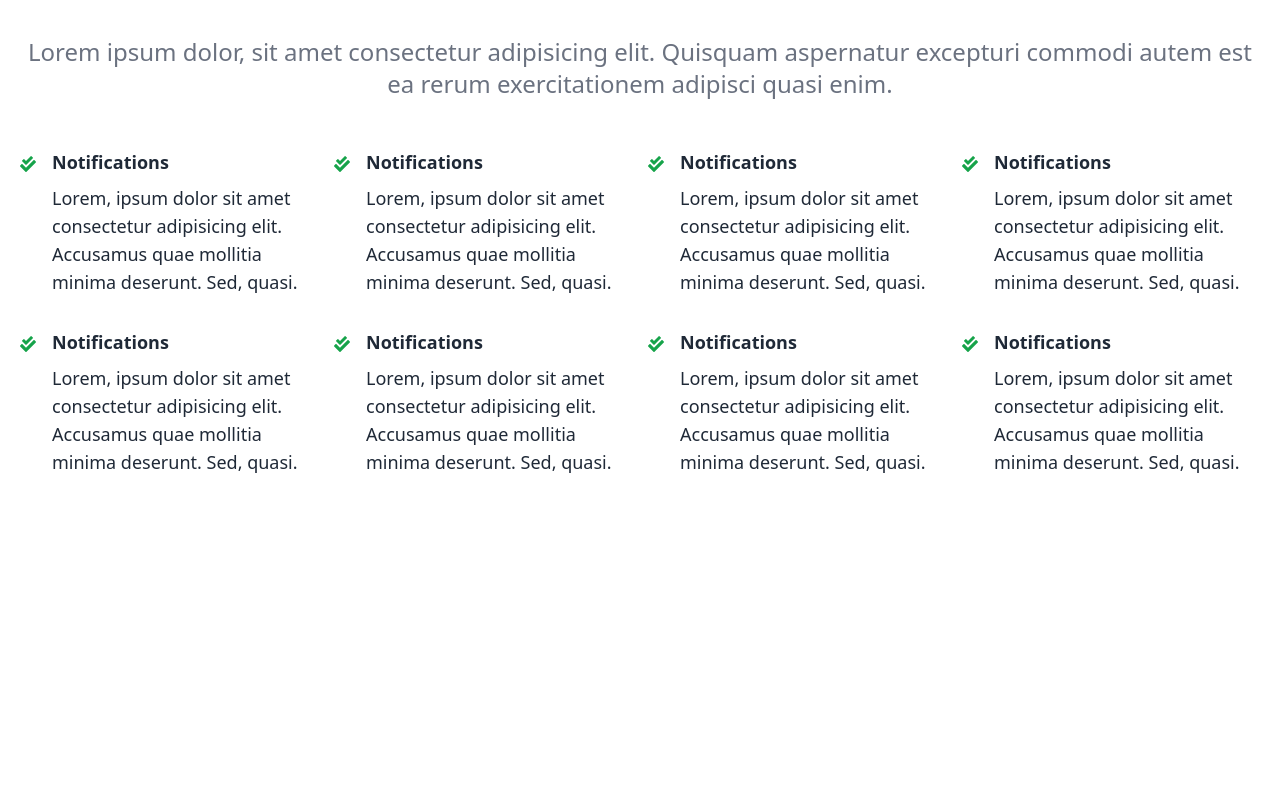
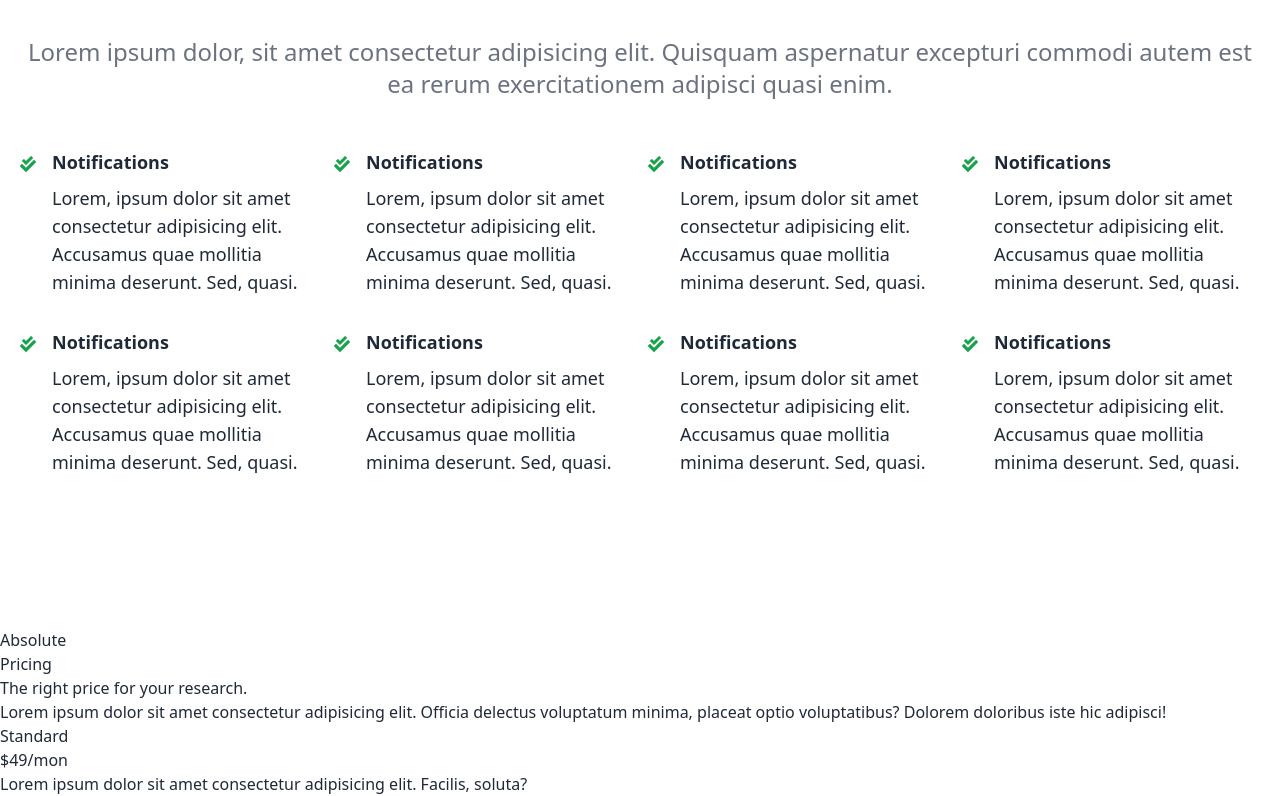
Before and after one commit to sahalmahin/cloud-management, a React (Vite) app: page / in a window 1280 px wide. Shown: the part 1758-2554 px from the top of the page. Before the commit the page ends 2386 px from the top, so only its background shows below. Built offline with nearby package versions, Linux system fonts and the light colour scheme.

Commit message:
initialized-pricing

```diff
--- a/src/components/Pricing.jsx
+++ b/src/components/Pricing.jsx
@@ -1,7 +1,30 @@
 const Pricing = () => {
     return (
         <div>
+            <div>
+                Absolute
+            </div>
 
+            <div>
+                <div>
+                    <h2>Pricing</h2>
+                    <h3>The right price for your research.</h3>
+                    <p>Lorem ipsum dolor sit amet consectetur adipisicing elit. Officia delectus voluptatum minima, placeat optio voluptatibus? Dolorem doloribus iste hic adipisci!</p>
+                </div>
+
+                <div>
+                    <div>
+                        <span>Standard</span>
+                        <div>
+                            <p>$49<span>/mon</span></p>
+                        </div>
+                        <p>Lorem ipsum dolor sit amet consectetur adipisicing elit. Facilis, soluta?</p>
+                        <div>
+
+                        </div>
+                    </div>
+                </div>
+            </div>
         </div>
     );
 };
```
